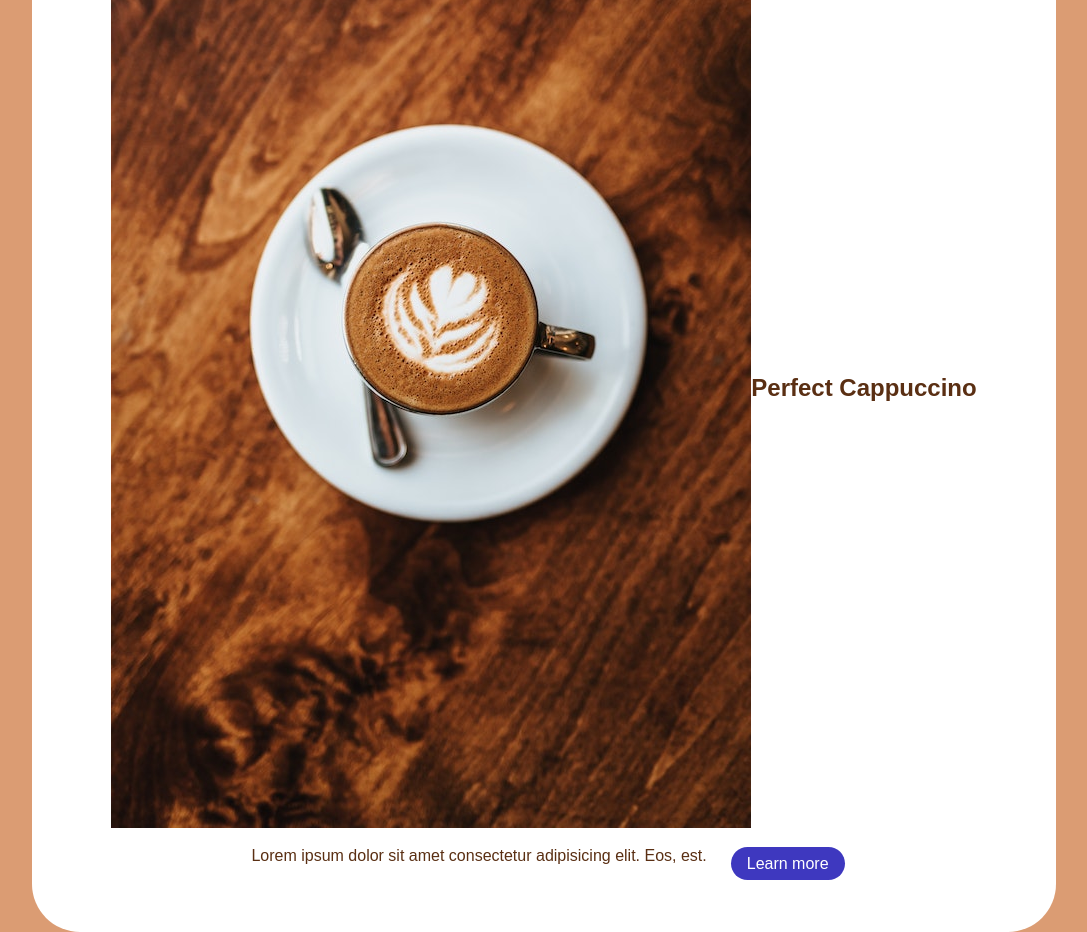
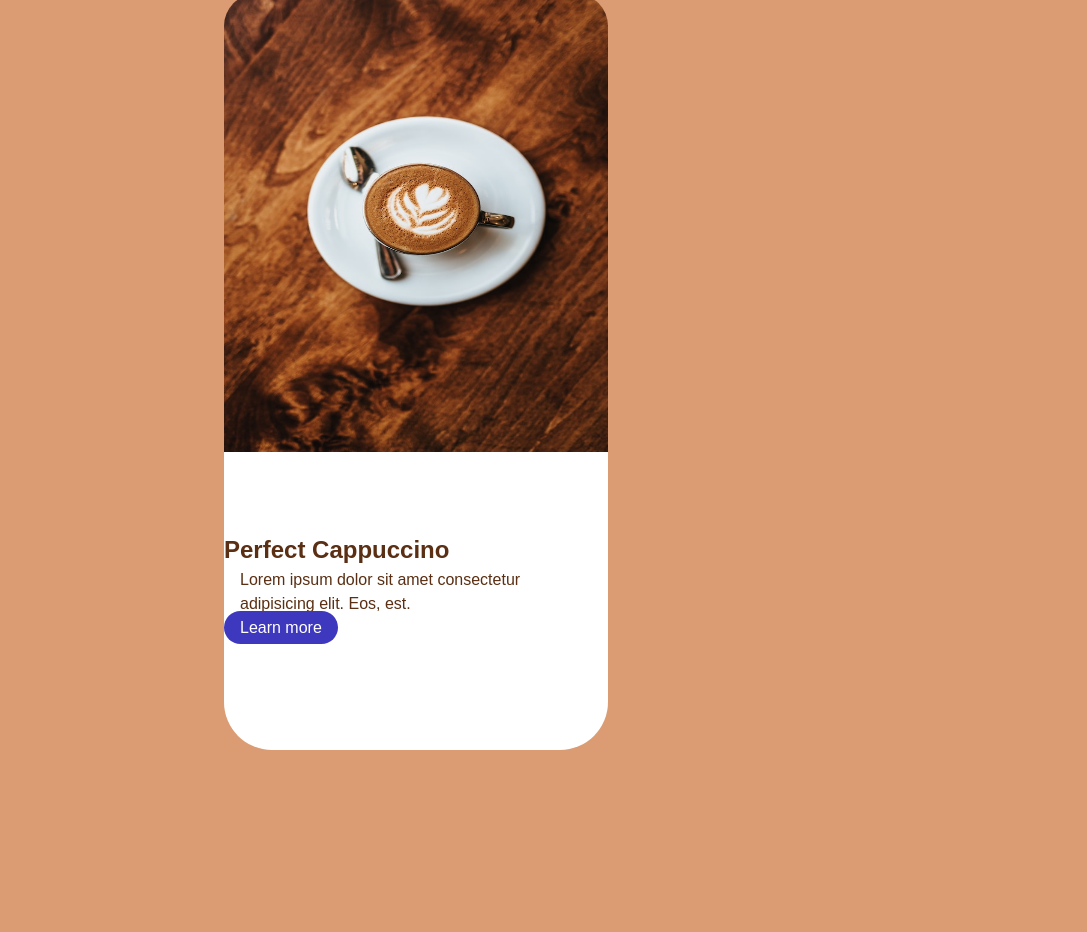
Before and after one commit to irm1005-itec1005-fall-2023/midterm-exam-yellowcape, a plain HTML site: page index.html in a window 1280 px wide. Shown: the whole page, without its empty margins (96-1183 px from the left). After the commit the page ends 800 px from the top, so only its background shows below. Drawn offline with Linux system fonts and the light colour scheme.

Commit message:
sjlkndjcn

```diff
--- a/index.html
+++ b/index.html
@@ -25,9 +25,9 @@
 <body>
 
   <main>
-    <div class="vehicles-container">
+    <div class="coffee-info">
 
-      <section class="vehicle vehicle-sedan">
+      <section class="coffee-info-section">
 
         <img class="coffee" src="./images/coffee.jpg" alt="Coffee cup" />
 
--- a/style.css
+++ b/style.css
@@ -43,13 +43,14 @@ body {
 
   margin-left: 5rem;
   margin-right: 5rem;
-  padding: 3rem;
+  padding: 0rem;
   border-radius: 75%;
 }
 
 .coffee {
-  align-items: stretch;
-  max-height: 1rem
+  align-items: flex-start;
+  max-height: 60%;
+  width: 100%;
   display: flex;
   flex-direction: row;
   justify-content: start;
@@ -57,10 +58,10 @@ body {
   border-radius: 2rem 2rem 0rem 0rem;
 }
 
-.vehicles-container {
+.coffee-info {
   display: flex;
-  border-radius: 0%
-  flex-grow: 1;
+  justify-content:flex-start
+  border-radius: 10%;
 }
 
 
@@ -78,10 +79,6 @@ p {
   padding-right: 1rem;
 }
 
-.read-more {
-  margin-top: 1rem;
-  padding: 0.5rem;
-}
 
 .btn{
   margin-top: 1rem;
@@ -98,15 +95,15 @@ p {
 }
 */
 
-.vehicle:nth-child(1) {
+.coffee-info:nth-child(1) {
   background-color: #ffffff;
   border-radius: 3rem;
   width: 60%;
-  max-height: 80%;
-  align-items: center;
+  height: 700px;
+  align-items: top;
   padding-bottom: 3rem;
   display: flex;
-  flex-direction: row;
+  flex-direction: column;
   justify-content: center;
   flex-wrap: wrap;
   flex-grow: 1;
```
